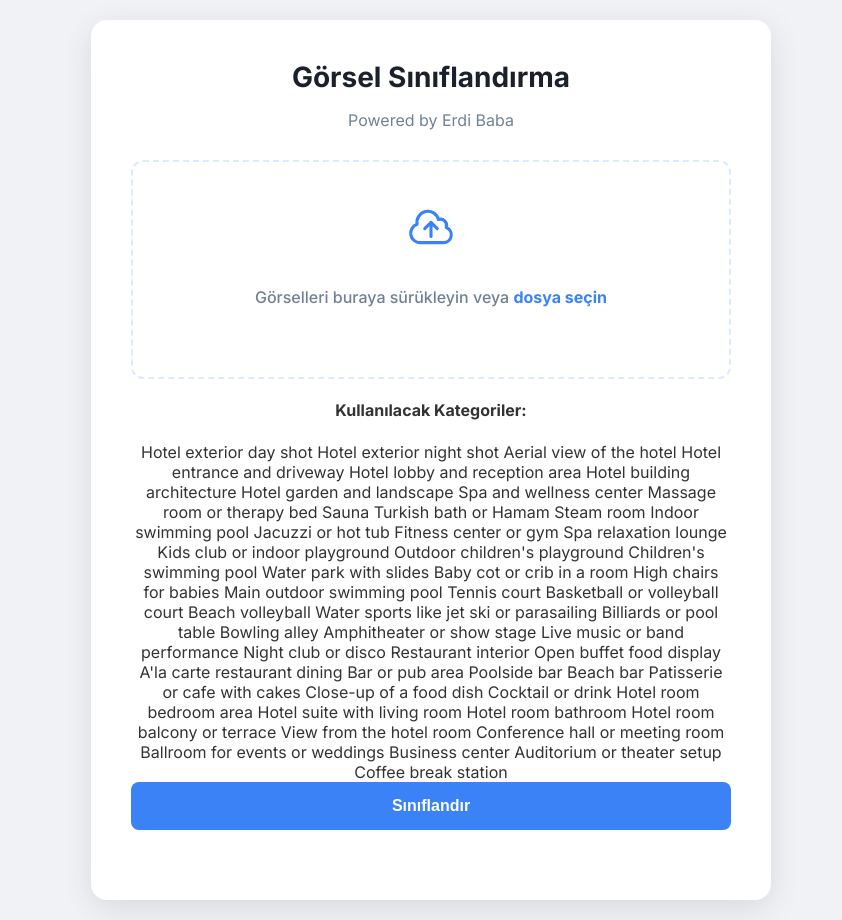
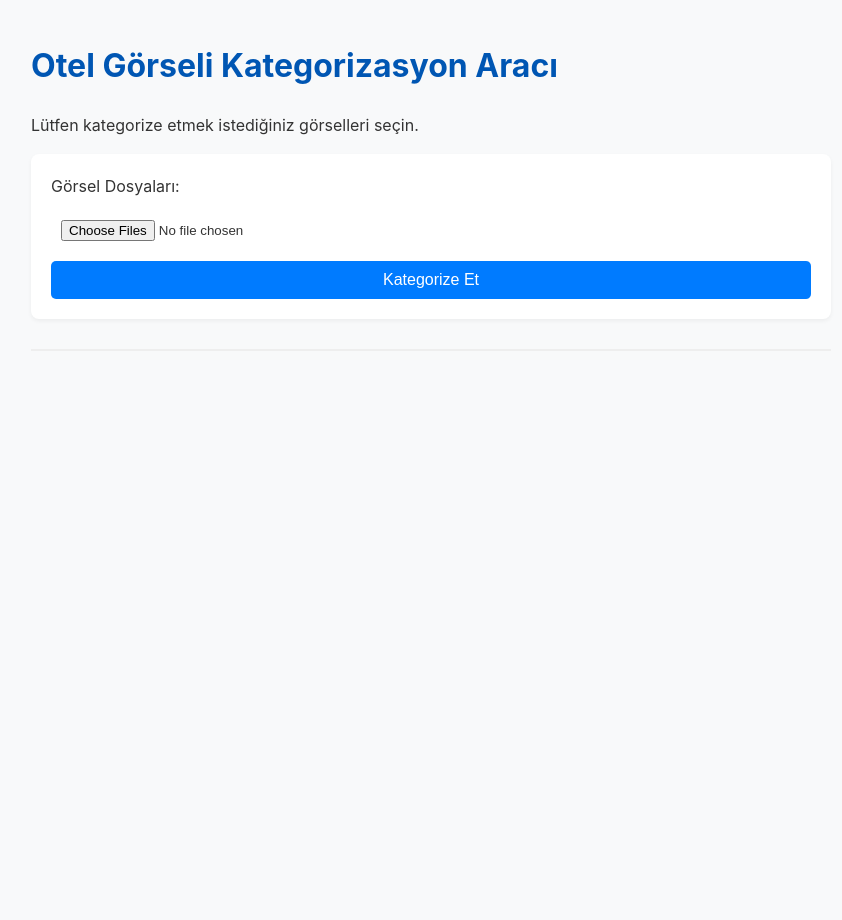
Before and after one commit to erdiozdamur/gorseltanima, a Flask app: page / in a window 1280 px wide. Shown: the whole page, without its empty margins (209-1051 px from the left). After the commit the page ends 299 px from the top, so only its background shows below. Run offline with Flask 3, Linux system fonts and the light colour scheme.

Commit message:
mapping yapıldı

```diff
--- a/app.py
+++ b/app.py
@@ -6,107 +6,88 @@ app = Flask(__name__)
 UPLOAD_FOLDER = 'uploads'
 app.config['UPLOAD_FOLDER'] = UPLOAD_FOLDER
 
-# --- YENİ ---
-# SABİT KATEGORİLERİ BURADA TANIMLIYORUZ
-SABIT_KATEGORILER = [
-    # 1. Hotel General View (Otelin Genel Görünümü)
-    "Hotel exterior day shot",          # Otelin dışarıdan gündüz çekimi
-    "Hotel exterior night shot",        # Otelin dışarıdan gece çekimi
-    "Aerial view of the hotel",         # Otelin havadan görünümü (drone)
-    "Hotel entrance and driveway",      # Otel girişi ve yolu
-    "Hotel lobby and reception area",   # Lobi ve resepsiyon alanı
-    "Hotel building architecture",      # Otel binasının mimarisi
-    "Hotel garden and landscape",       # Otel bahçesi ve peyzajı
+# --- KATEGORİ YAPISI ---
+ANA_KATEGORILER = [
+    "Hotel General View", "Hotel Spa & Wellness Facilities", "Hotel Child and Baby Facilities",
+    "Hotel Sport and Entertainment Facilities", "Hotel Food and Beverage Facilities", "Hotel Room",
+    "Hotel Meeting and Conference Facilities", "Other"
+]
+ALT_KATEGORILER = [
+    "Hotel exterior day shot", "Hotel exterior night shot", "Aerial view of the hotel", "Hotel entrance and driveway",
+    "Hotel lobby and reception area", "Hotel building architecture", "Hotel garden and landscape",
+    "Spa and wellness center", "Massage room or therapy bed", "Sauna", "Turkish bath or Hamam", "Steam room",
+    "Indoor swimming pool", "Jacuzzi or hot tub", "Fitness center or gym", "Spa relaxation lounge",
+    "Kids club or indoor playground", "Outdoor children's playground", "Children's swimming pool",
+    "Water park with slides", "Baby cot or crib in a room", "High chairs for babies",
+    "Main outdoor swimming pool", "Tennis court", "Basketball or volleyball court", "Beach volleyball",
+    "Water sports like jet ski or parasailing", "Billiards or pool table", "Bowling alley",
+    "Amphitheater or show stage", "Live music or band performance", "Night club or disco",
+    "Restaurant interior", "Open buffet food display", "A'la carte restaurant dining", "Bar or pub area",
+    "Poolside bar", "Beach bar", "Patisserie or cafe with cakes", "Close-up of a food dish", "Cocktail or drink",
+    "Hotel room bedroom area", "Hotel suite with living room", "Hotel room bathroom",
+    "Hotel room balcony or terrace", "View from the hotel room",
+    "Conference hall or meeting room", "Ballroom for events or weddings", "Business center",
+    "Auditorium or theater setup", "Coffee break station"
+]
+KATEGORI_HARITASI = {
+    "Hotel exterior day shot": "Hotel General View", "Hotel exterior night shot": "Hotel General View",
+    "Aerial view of the hotel": "Hotel General View", "Hotel entrance and driveway": "Hotel General View",
+    "Hotel lobby and reception area": "Hotel General View", "Hotel building architecture": "Hotel General View",
+    "Hotel garden and landscape": "Hotel General View", "Spa and wellness center": "Hotel Spa & Wellness Facilities",
+    "Massage room or therapy bed": "Hotel Spa & Wellness Facilities", "Sauna": "Hotel Spa & Wellness Facilities",
+    "Turkish bath or Hamam": "Hotel Spa & Wellness Facilities", "Steam room": "Hotel Spa & Wellness Facilities",
+    "Indoor swimming pool": "Hotel Spa & Wellness Facilities", "Jacuzzi or hot tub": "Hotel Spa & Wellness Facilities",
+    "Fitness center or gym": "Hotel Spa & Wellness Facilities", "Spa relaxation lounge": "Hotel Spa & Wellness Facilities",
+    "Kids club or indoor playground": "Hotel Child and Baby Facilities",
+    "Outdoor children's playground": "Hotel Child and Baby Facilities",
+    "Children's swimming pool": "Hotel Child and Baby Facilities", "Water park with slides": "Hotel Child and Baby Facilities",
+    "Baby cot or crib in a room": "Hotel Child and Baby Facilities",
+    "High chairs for babies": "Hotel Child and Baby Facilities",
+    "Main outdoor swimming pool": "Hotel Sport and Entertainment Facilities",
+    "Tennis court": "Hotel Sport and Entertainment Facilities",
+    "Basketball or volleyball court": "Hotel Sport and Entertainment Facilities",
+    "Beach volleyball": "Hotel Sport and Entertainment Facilities",
+    "Water sports like jet ski or parasailing": "Hotel Sport and Entertainment Facilities",
+    "Billiards or pool table": "Hotel Sport and Entertainment Facilities",
+    "Bowling alley": "Hotel Sport and Entertainment Facilities",
+    "Amphitheater or show stage": "Hotel Sport and Entertainment Facilities",
+    "Live music or band performance": "Hotel Sport and Entertainment Facilities",
+    "Night club or disco": "Hotel Sport and Entertainment Facilities",
+    "Restaurant interior": "Hotel Food and Beverage Facilities",
+    "Open buffet food display": "Hotel Food and Beverage Facilities",
+    "A'la carte restaurant dining": "Hotel Food and Beverage Facilities",
+    "Bar or pub area": "Hotel Food and Beverage Facilities", "Poolside bar": "Hotel Food and Beverage Facilities",
+    "Beach bar": "Hotel Food and Beverage Facilities", "Patisserie or cafe with cakes": "Hotel Food and Beverage Facilities",
+    "Close-up of a food dish": "Hotel Food and Beverage Facilities", "Cocktail or drink": "Hotel Food and Beverage Facilities",
+    "Hotel room bedroom area": "Hotel Room", "Hotel suite with living room": "Hotel Room",
+    "Hotel room bathroom": "Hotel Room", "Hotel room balcony or terrace": "Hotel Room",
+    "View from the hotel room": "Hotel Room", "Conference hall or meeting room": "Hotel Meeting and Conference Facilities",
+    "Ballroom for events or weddings": "Hotel Meeting and Conference Facilities",
+    "Business center": "Hotel Meeting and Conference Facilities",
+    "Auditorium or theater setup": "Hotel Meeting and Conference Facilities",
+    "Coffee break station": "Hotel Meeting and Conference Facilities"
+}
+TAHMIN_LABEL_PROMPTLARI = [f"a photo of a {label}" for label in ALT_KATEGORILER]
+PROMPT_TO_LABEL_MAP = {f"a photo of a {label}": label for label in ALT_KATEGORILER}
 
-    # 2. Hotel Spa & Wellness Facilities (Spa & Wellness Olanakları)
-    "Spa and wellness center",          # Spa ve sağlık merkezi (Genel)
-    "Massage room or therapy bed",      # Masaj odası veya terapi yatağı
-    "Sauna",                            # Sauna
-    "Turkish bath or Hamam",            # Türk hamamı
-    "Steam room",                       # Buhar odası
-    "Indoor swimming pool",             # Kapalı yüzme havuzu
-    "Jacuzzi or hot tub",               # Jakuzi
-    "Fitness center or gym",            # Fitness merkezi veya spor salonu
-    "Spa relaxation lounge",            # Spa dinlenme alanı
-
-    # 3. Hotel Child and Baby Facilities (Çocuk ve Bebek Olanakları)
-    "Kids club or indoor playground",   # Mini kulüp veya kapalı oyun alanı
-    "Outdoor children's playground",    # Dış mekan çocuk parkı
-    "Children's swimming pool",         # Çocuk havuzu
-    "Water park with slides",           # Su kaydıraklı aquapark
-    "Baby cot or crib in a room",       # Odada bebek yatağı
-    "High chairs for babies",           # Bebekler için mama sandalyesi
-
-    # 4. Hotel Sport and Entertainment Facilities (Spor ve Eğlence Olanakları)
-    "Main outdoor swimming pool",       # Ana dış mekan yüzme havuzu
-    "Tennis court",                     # Tenis kortu
-    "Basketball or volleyball court",   # Basketbol veya voleybol sahası
-    "Beach volleyball",                 # Plaj voleybolu
-    "Water sports like jet ski or parasailing", # Su sporları
-    "Billiards or pool table",          # Bilardo masası
-    "Bowling alley",                    # Bowling salonu
-    "Amphitheater or show stage",       # Amfitiyatro veya gösteri sahnesi
-    "Live music or band performance",   # Canlı müzik veya grup performansı
-    "Night club or disco",              # Gece kulübü veya disko
-
-    # 5. Hotel Food and Beverage Facilities (Yiyecek ve İçecek Alanları)
-    "Restaurant interior",              # Restoran içi
-    "Open buffet food display",         # Açık büfe yemek sunumu
-    "A'la carte restaurant dining",     # A'la carte restoran
-    "Bar or pub area",                  # Bar veya pub alanı
-    "Poolside bar",                     # Havuz barı
-    "Beach bar",                        # Plaj barı
-    "Patisserie or cafe with cakes",    # Pastane veya kafe
-    "Close-up of a food dish",          # Yakın çekim yemek tabağı
-    "Cocktail or drink",                # Kokteyl veya içecek
-
-    # 6. Hotel Room (Otel Odası)
-    "Hotel room bedroom area",          # Otel odası yatak alanı
-    "Hotel suite with living room",     # Oturma odalı süit
-    "Hotel room bathroom",              # Otel odası banyosu
-    "Hotel room balcony or terrace",    # Otel odası balkonu veya terası
-    "View from the hotel room",         # Otel odasından manzara
-
-    # 7. Hotel Meeting and Conference Facilities (Toplantı ve Konferans Olanakları)
-    "Conference hall or meeting room",  # Konferans salonu veya toplantı odası
-    "Ballroom for events or weddings",  # Balo salonu
-    "Business center",                  # İş merkezi
-    "Auditorium or theater setup",      # Oditoryum veya tiyatro düzeni
-    "Coffee break station",             # Kahve molası alanı
-]
-
+# --- MODEL YÜKLEME ---
 print("Lokal model yükleniyor...")
 LOKAL_MODEL_YOLU = "./clip-model-lokal"
 try:
-    classifier = pipeline(
-        "zero-shot-image-classification",
-        model=LOKAL_MODEL_YOLU,
-        local_files_only=True,
-        device="mps"
-    )
+    classifier = pipeline("zero-shot-image-classification", model=LOKAL_MODEL_YOLU, local_files_only=True, device="mps")
 except Exception:
-    classifier = pipeline(
-        "zero-shot-image-classification",
-        model=LOKAL_MODEL_YOLU,
-        local_files_only=True
-    )
+    classifier = pipeline("zero-shot-image-classification", model=LOKAL_MODEL_YOLU, local_files_only=True)
 print("Lokal model başarıyla yüklendi.")
 
-
+# --- FLASK ROTALARI ---
 @app.route('/')
 def index():
-    # Kategorileri frontend'e göndererek sayfada görünmesini sağlıyoruz
-    return render_template('index.html', categories=SABIT_KATEGORILER)
-
+    return render_template('index.html')
 
 @app.route('/classify', methods=['POST'])
 def classify_images():
     uploaded_files = request.files.getlist("images")
-
-    # --- DEĞİŞİKLİK ---
-    # Artık formdan kategori okumuyoruz, doğrudan sabit listemizi kullanıyoruz.
-    # Hata kontrolünü de sadece dosya seçilip seçilmediğine göre yapıyoruz.
-    if not uploaded_files:
+    if not uploaded_files or uploaded_files[0].filename == '':
         return jsonify({'error': 'Lütfen en az bir görsel seçin.'}), 400
 
     resim_yollari = []
@@ -116,31 +97,38 @@ def classify_images():
             file.save(path)
             resim_yollari.append(path)
 
-    # Eğer hiçbir dosya kaydedilemediyse hata ver
     if not resim_yollari:
         return jsonify({'error': 'Geçerli bir görsel dosyası seçilmedi.'}), 400
 
     try:
-        # --- DEĞİŞİKLİK ---
-        # `candidate_labels` olarak sabit listemizi veriyoruz
-        tum_sonuclar = classifier(resim_yollari, candidate_labels=SABIT_KATEGORILER)
+        tum_sonuclar = classifier(resim_yollari, candidate_labels=TAHMIN_LABEL_PROMPTLARI)
     except Exception as e:
-        for path in resim_yollari:
-            os.remove(path)
+        for path in resim_yollari: os.remove(path)
         return jsonify({'error': f'Model çalıştırılırken bir hata oluştu: {str(e)}'}), 500
 
     response_data = []
     for resim_yolu, sonuclar in zip(resim_yollari, tum_sonuclar):
+        image_predictions = []
+        for prediction in sonuclar[:3]:
+            tahmin_edilen_prompt = prediction['label']
+            tahmin_skoru = prediction['score']
+            tahmin_edilen_alt_kategori = PROMPT_TO_LABEL_MAP.get(tahmin_edilen_prompt, "N/A")
+            tahmin_edilen_ana_kategori = KATEGORI_HARITASI.get(tahmin_edilen_alt_kategori, "Other")
+            image_predictions.append({
+                "main_category": tahmin_edilen_ana_kategori,
+                "sub_category": tahmin_edilen_alt_kategori,
+                "score": round(tahmin_skoru, 4)
+            })
+
         response_data.append({
             'filename': os.path.basename(resim_yolu),
-            'results': sonuclar
+            'predictions': image_predictions
         })
         os.remove(resim_yolu)
 
     return jsonify(response_data)
 
-
 if __name__ == '__main__':
     if not os.path.exists(UPLOAD_FOLDER):
         os.makedirs(UPLOAD_FOLDER)
-    app.run(debug=True)
+    app.run(debug=True, port=5001)
--- a/templates/index.html
+++ b/templates/index.html
@@ -3,139 +3,94 @@
 <head>
     <meta charset="UTF-8">
     <meta name="viewport" content="width=device-width, initial-scale=1.0">
-    <title>Gelişmiş Görsel Sınıflandırma</title>
-    <link rel="stylesheet" href="{{ url_for('static', filename='style.css') }}">
+    <title>Görsel Kategorizasyon</title>
+    <style>
+        body { font-family: -apple-system, BlinkMacSystemFont, "Segoe UI", Roboto, Helvetica, Arial, sans-serif; line-height: 1.6; color: #333; max-width: 800px; margin: 40px auto; padding: 0 20px; background-color: #f8f9fa; }
+        h1 { color: #0056b3; }
+        #results { margin-top: 30px; border-top: 2px solid #eee; padding-top: 20px; }
+        .result-item { border: 1px solid #ddd; border-radius: 8px; padding: 15px; margin-bottom: 20px; background-color: #fff; box-shadow: 0 2px 4px rgba(0,0,0,0.05); }
+        .result-item h3 { margin-top: 0; color: #333; }
+        .predictions-list { list-style-type: none; padding-left: 0; }
+        .predictions-list li { background-color: #f8f9fa; border: 1px solid #e9ecef; padding: 10px; margin-bottom: 8px; border-radius: 5px; }
+        .predictions-list strong { color: #0056b3; }
+        #spinner { display: none; margin: 20px auto; width: 40px; height: 40px; border: 4px solid #f3f3f3; border-top: 4px solid #007bff; border-radius: 50%; animation: spin 1s linear infinite; }
+        #error { color: #dc3545; margin-top: 15px; background-color: #f8d7da; border: 1px solid #f5c6cb; padding: 10px; border-radius: 5px; display: none; }
+        form { background-color: #fff; padding: 20px; border-radius: 8px; box-shadow: 0 2px 4px rgba(0,0,0,0.05); }
+        input[type="file"], input[type="submit"] { display: block; width: 100%; padding: 10px; margin-top: 10px; box-sizing: border-box; }
+        input[type="submit"] { background-color: #007bff; color: white; border: none; border-radius: 5px; cursor: pointer; font-size: 16px; }
+        input[type="submit"]:hover { background-color: #0056b3; }
+        @keyframes spin { 0% { transform: rotate(0deg); } 100% { transform: rotate(360deg); } }
+    </style>
 </head>
 <body>
-    <div class="card">
-        <h1>Görsel Sınıflandırma</h1>
-        <p>Powered by Erdi Baba</p>
 
-        <form id="upload-form">
-            <div class="upload-area" id="upload-area">
-                <svg class="upload-icon" xmlns="http://www.w3.org/2000/svg" fill="none" viewBox="0 0 24 24" stroke-width="1.5" stroke="currentColor">
-                    <path stroke-linecap="round" stroke-linejoin="round" d="M12 16.5V9.75m0 0l-3 3m3-3l3 3M6.75 19.5a4.5 4.5 0 01-1.41-8.775 5.25 5.25 0 0110.233-2.33 3 3 0 013.758 3.848A3.752 3.752 0 0118 19.5H6.75z" />
-                </svg>
-                <p class="upload-area-text">Görselleri buraya sürükleyin veya <span>dosya seçin</span></p>
-                <input type="file" id="file-input" name="images" multiple accept="image/*">
-            </div>
+    <h1>Otel Görseli Kategorizasyon Aracı</h1>
+    <p>Lütfen kategorize etmek istediğiniz görselleri seçin.</p>
 
-            <div id="file-list"></div>
+    <form id="upload-form">
+        <label for="images">Görsel Dosyaları:</label>
+        <input type="file" id="images" name="images" multiple accept="image/*">
+        <input type="submit" value="Kategorize Et">
+    </form>
 
-            <div class="category-display">
-                <h4>Kullanılacak Kategoriler:</h4>
-                <div class="category-tags">
-                    {% for category in categories %}
-                        <span class="tag">{{ category }}</span>
-                    {% endfor %}
-                </div>
-            </div>
-
-            <button type="submit">Sınıflandır</button>
-        </form>
-
-        <div id="loader" class="hidden">
-            <div class="spinner"></div>
-            <p>Görseller işleniyor, lütfen bekleyin...</p>
-        </div>
-
-        <div id="results-container"></div>
-    </div>
+    <div id="spinner"></div>
+    <div id="error"></div>
+    <div id="results"></div>
 
     <script>
-        const form = document.getElementById('upload-form');
-        const uploadArea = document.getElementById('upload-area');
-        const fileInput = document.getElementById('file-input');
-        const fileListContainer = document.getElementById('file-list');
-        const loader = document.getElementById('loader');
-        const resultsContainer = document.getElementById('results-container');
+        document.getElementById('upload-form').addEventListener('submit', async function(event) {
+            event.preventDefault();
 
-        uploadArea.addEventListener('click', () => fileInput.click());
-        fileInput.addEventListener('change', () => updateFileList(fileInput.files));
+            const formData = new FormData(this);
+            const resultsDiv = document.getElementById('results');
+            const spinner = document.getElementById('spinner');
+            const errorDiv = document.getElementById('error');
 
-        ['dragenter', 'dragover', 'dragleave', 'drop'].forEach(eventName => {
-            uploadArea.addEventListener(eventName, preventDefaults, false);
-        });
-
-        function preventDefaults(e) {
-            e.preventDefault();
-            e.stopPropagation();
-        }
-
-        uploadArea.addEventListener('dragenter', () => uploadArea.classList.add('drag-over'));
-        uploadArea.addEventListener('dragleave', () => uploadArea.classList.remove('drag-over'));
-        uploadArea.addEventListener('drop', (e) => {
-            uploadArea.classList.remove('drag-over');
-            const files = e.dataTransfer.files;
-            fileInput.files = files;
-            updateFileList(files);
-        });
-
-        function updateFileList(files) {
-            fileListContainer.innerHTML = '';
-            if (files.length > 0) {
-                const list = document.createElement('div');
-                for (const file of files) {
-                    const listItem = document.createElement('div');
-                    listItem.textContent = file.name;
-                    list.appendChild(listItem);
-                }
-                fileListContainer.appendChild(list);
-            }
-        }
-
-        form.addEventListener('submit', async (event) => {
-            event.preventDefault();
-            resultsContainer.innerHTML = '';
-            loader.classList.remove('hidden');
-
-            const formData = new FormData();
-            for (const file of fileInput.files) {
-                formData.append('images', file);
-            }
-
-            // --- DEĞİŞİKLİK ---
-            // Kategori kontrolünü kaldırdık, sadece dosya seçilmiş mi diye bakıyoruz
-            if (fileInput.files.length === 0) {
-                alert('Lütfen en az bir görsel seçin.');
-                loader.classList.add('hidden');
-                return;
-            }
+            resultsDiv.innerHTML = '';
+            errorDiv.style.display = 'none';
+            spinner.style.display = 'block';
 
             try {
-                const response = await fetch('/classify', { method: 'POST', body: formData });
+                const response = await fetch('/classify', {
+                    method: 'POST',
+                    body: formData
+                });
+
                 const data = await response.json();
-                loader.classList.add('hidden');
 
-                if (response.ok) {
-                    displayResults(data);
-                } else {
-                    resultsContainer.innerHTML = `<div class="error">Hata: ${data.error}</div>`;
+                if (!response.ok) {
+                    throw new Error(data.error || 'Bilinmeyen bir sunucu hatası oluştu.');
                 }
+
+                data.forEach(fileResult => {
+                    const resultItem = document.createElement('div');
+                    resultItem.className = 'result-item';
+                    let predictionsHtml = '<ul class="predictions-list">';
+
+                    // Gelen 'predictions' dizisini döngüye alıyoruz
+                    fileResult.predictions.forEach((pred, index) => {
+                        predictionsHtml += `
+                            <li>
+                                <strong>${index + 1}. Tahmin:</strong> ${pred.main_category}<br>
+                                <small>Alt Kategori: ${pred.sub_category}</small><br>
+                                <small>Skor: ${(pred.score * 100).toFixed(2)}%</small>
+                            </li>`;
+                    });
+
+                    predictionsHtml += '</ul>';
+                    resultItem.innerHTML = `<h3>${fileResult.filename}</h3>${predictionsHtml}`;
+                    resultsDiv.appendChild(resultItem);
+                });
+
             } catch (error) {
-                loader.classList.add('hidden');
-                resultsContainer.innerHTML = `<div class="error">Sunucuya bağlanırken bir hata oluştu: ${error}</div>`;
+                console.error('Hata:', error);
+                errorDiv.innerText = 'Bir hata oluştu: ' + error.message;
+                errorDiv.style.display = 'block';
+            } finally {
+                spinner.style.display = 'none';
             }
         });
+    </script>
 
-        function displayResults(data) {
-            data.forEach(item => {
-                const resultDiv = document.createElement('div');
-                resultDiv.className = 'result-item';
-                let resultsHTML = `<h3>${item.filename}</h3><ul>`;
-                item.results.forEach(res => {
-                    const score = (res.score * 100).toFixed(2);
-                    resultsHTML += `<li><span>${res.label}</span> <strong>${score}%</strong></li>`;
-                });
-                resultsHTML += '</ul>';
-
-                const style = document.createElement('style');
-                style.innerHTML = `.result-item li { display: flex; justify-content: space-between; align-items: center; }`;
-                resultDiv.appendChild(style);
-                resultDiv.innerHTML = resultsHTML;
-                resultsContainer.appendChild(resultDiv);
-            });
-        }
-    </script>
 </body>
 </html>
```
